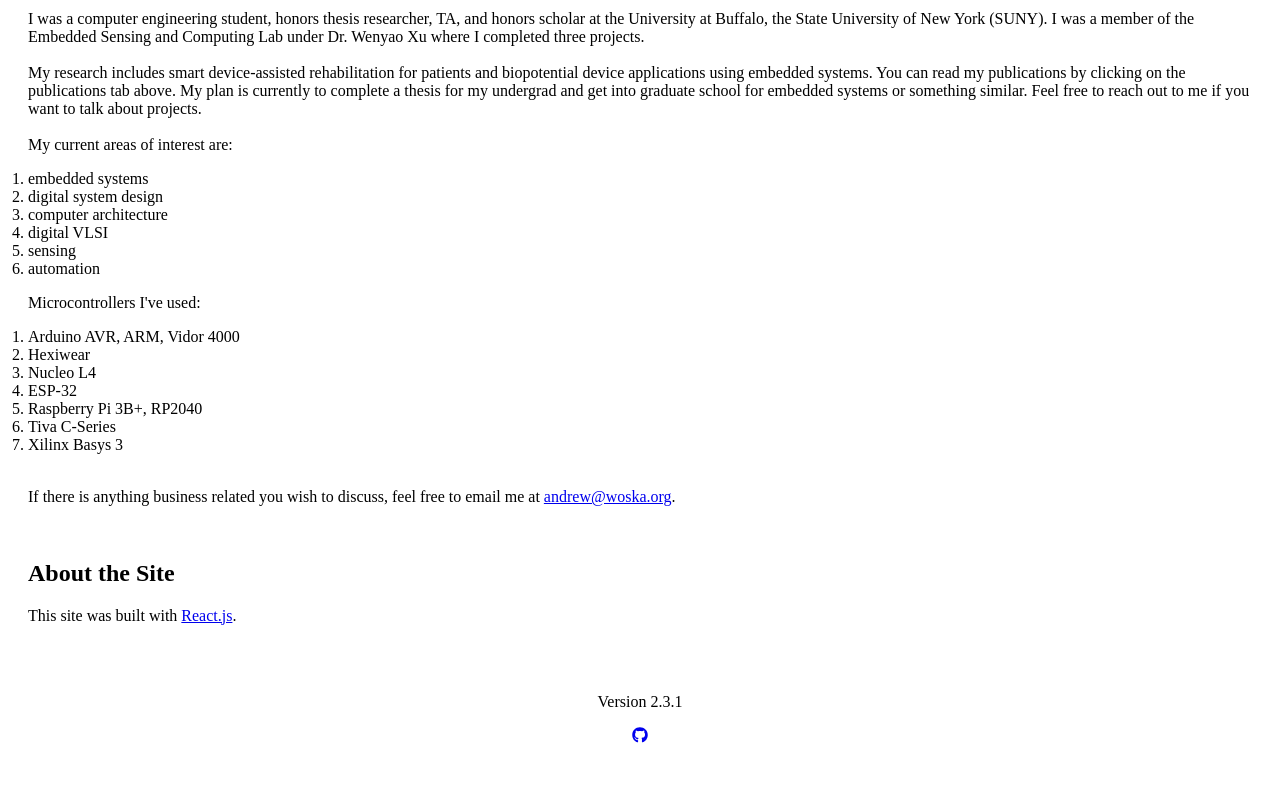
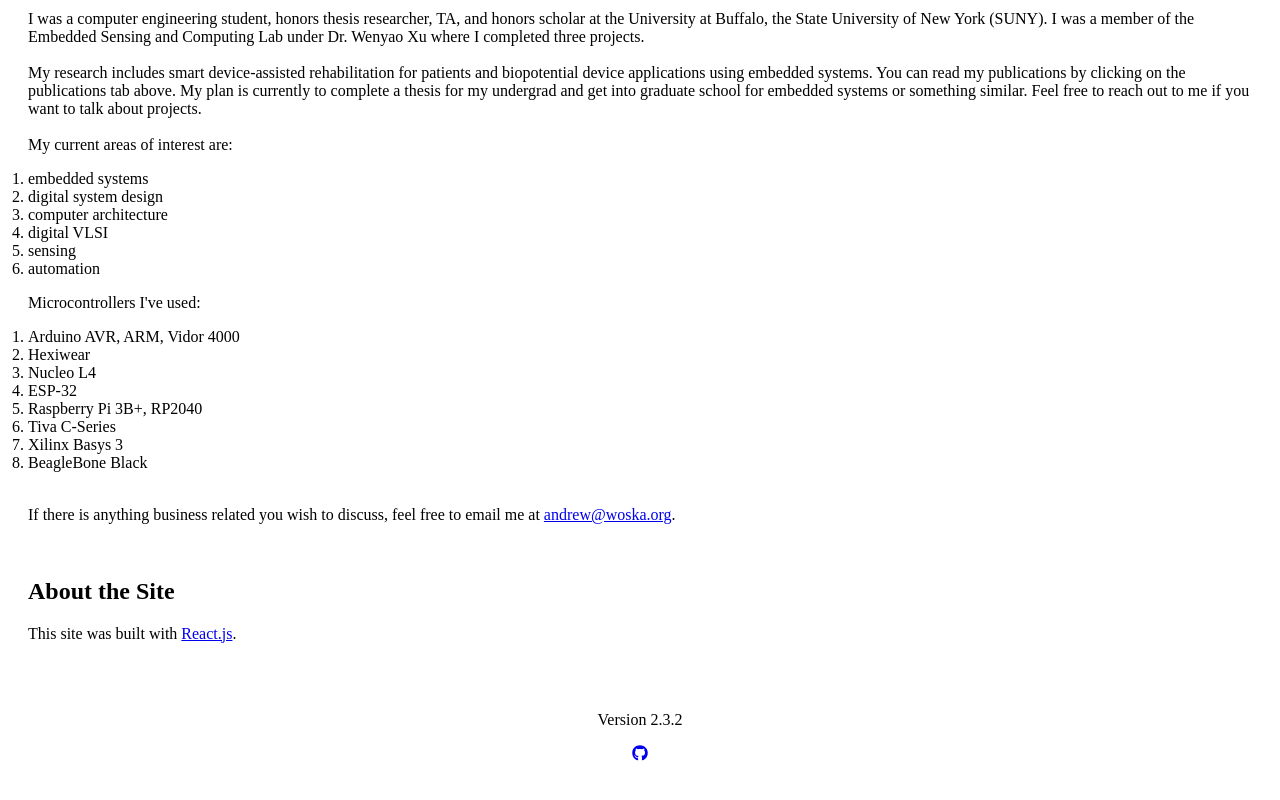
Before and after one commit to agwoska/woska.net-v2, a React app: page /about in a window 1280 px wide. Shown: the part 318-1118 px from the top of the page. Built offline with nearby package versions, Linux system fonts and the light colour scheme.

Commit message:
update bio (v2.3.2)

```diff
--- a/package.json
+++ b/package.json
@@ -1,6 +1,6 @@
 {
   "name": "woska.net-v2",
-  "version": "2.3.1",
+  "version": "2.3.2",
   "description": "Woska.net v2",
   "private": true,
   "homepage": "https://woska.net",
--- a/src/app/About.js
+++ b/src/app/About.js
@@ -10,7 +10,7 @@ const Me = () => (
       Hello, I am A. Woska!
       <br />
       <br />
-      I am an electrical and computer engineering student at Boston University
+      I just graduated from Boston University as a Master of Science in Electrical and Computer Engineering
       focusing on digital device development and applications.
       <br />
       <br />
@@ -54,6 +54,7 @@ const Me = () => (
         <li style={{ color: 'black' }}>Raspberry Pi 3B+, RP2040</li>
         <li style={{ color: 'black' }}>Tiva C-Series</li>
         <li style={{ color: 'black' }}>Xilinx Basys 3</li>
+        <li style={{ color: 'black' }}>BeagleBone Black</li>
       </ol>
 
       <br />
--- a/src/app/Footer.js
+++ b/src/app/Footer.js
@@ -4,7 +4,7 @@ import { FaGithub } from 'react-icons/fa';
 
 const Footer = () => (
     <div id="footer">
-        <p>Version 2.3.1</p>
+        <p>Version 2.3.2</p>
         <a href="https://github.com/agwoska" target="_blank" rel="noreferrer" aria-label="Save">
             <FaGithub />
         </a>
```
